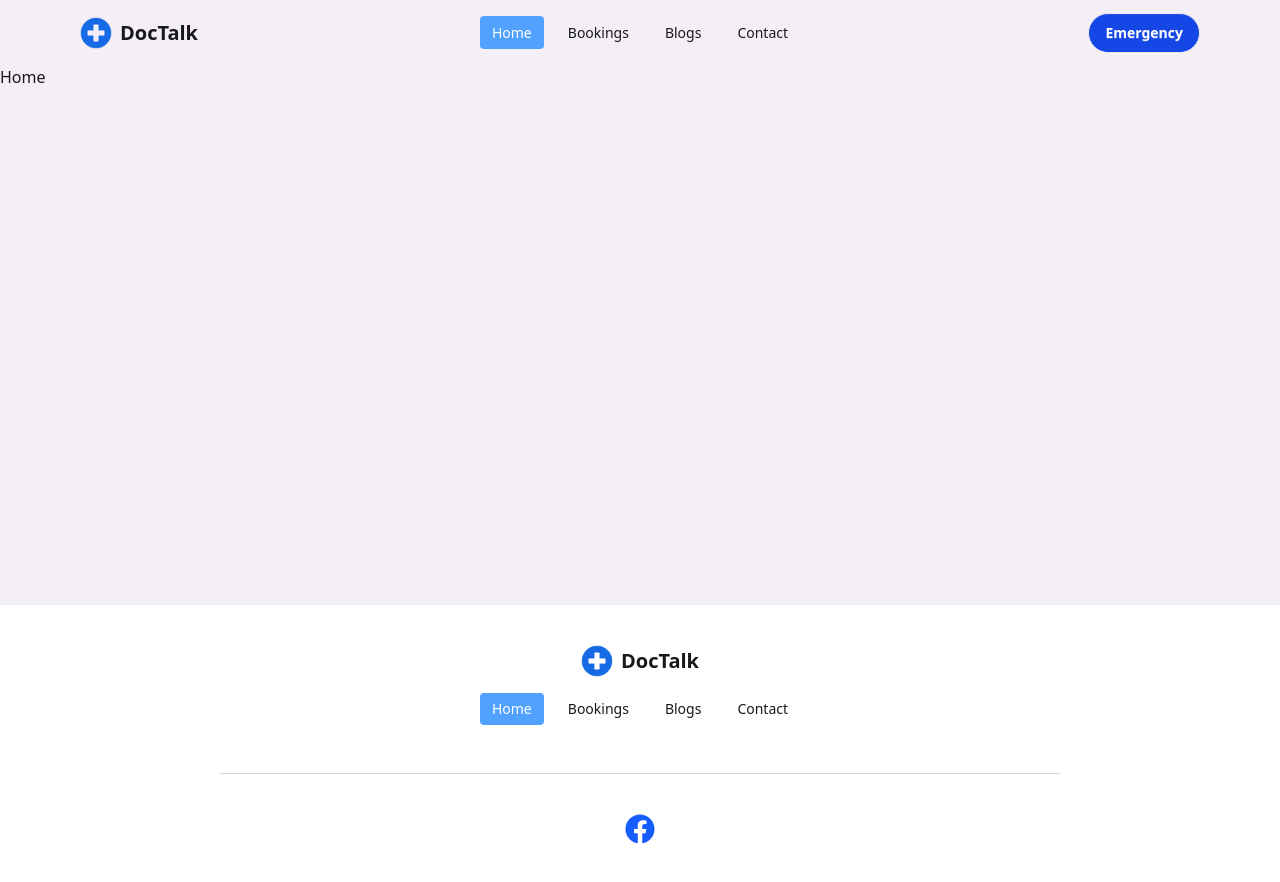
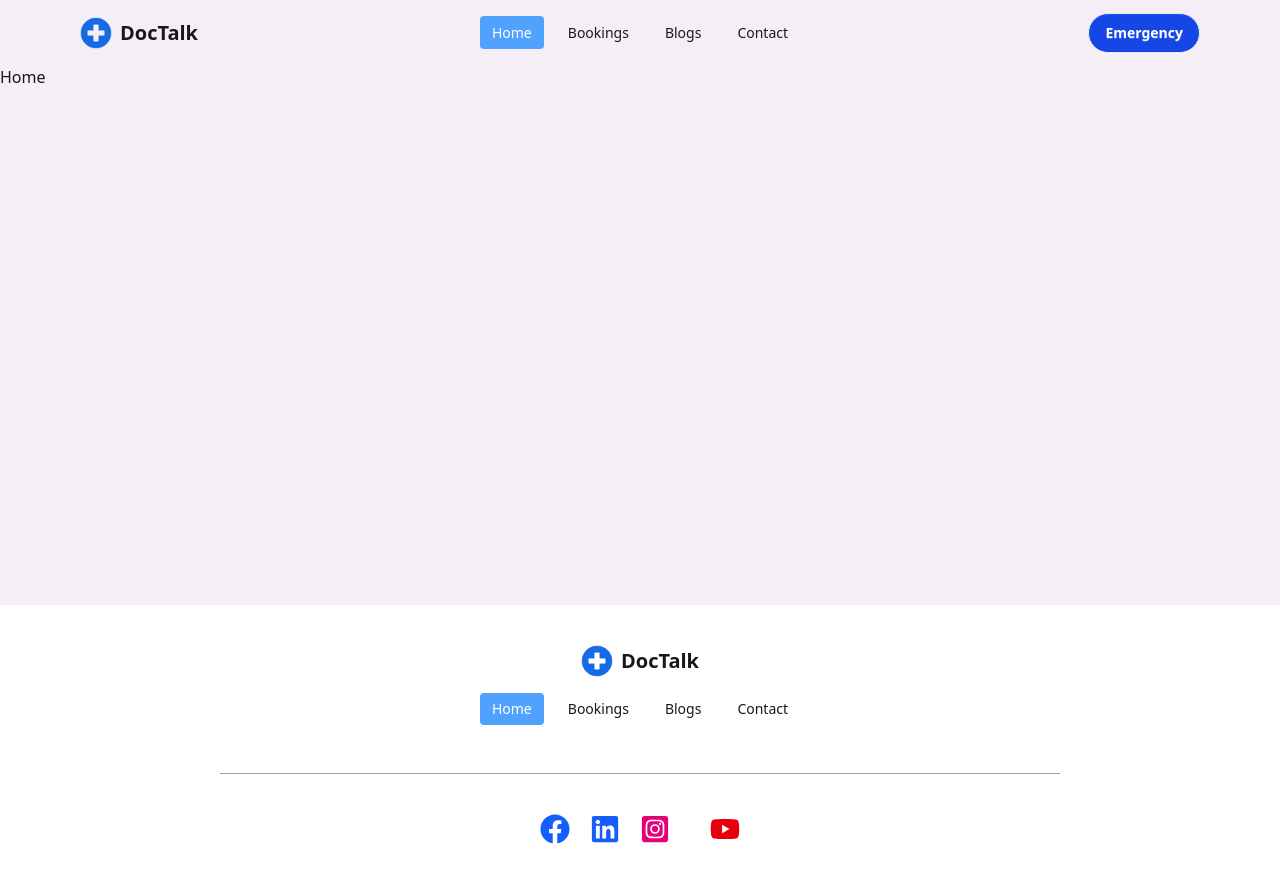
Before and after one commit to Dhyman-Choudhury/DocTalk-web, a React (Vite) app: page / in a window 1280 px wide. Built offline with nearby package versions, Linux system fonts and the light colour scheme.

Commit message:
footer section completed

```diff
--- /dev/null
+++ b/src/components/Banner/Banner.jsx
@@ -0,0 +1,11 @@
+import React from 'react';
+
+const Banner = () => {
+    return (
+        <div>
+
+        </div>
+    );
+};
+
+export default Banner;
--- a/src/components/Footer/Footer.jsx
+++ b/src/components/Footer/Footer.jsx
@@ -1,7 +1,7 @@
 import React from 'react';
 import logo from '../../assets/logo.png'
 import { NavLink } from 'react-router';
-import { FaFacebook } from 'react-icons/fa';
+import { FaFacebook, FaInstagramSquare, FaLinkedin, FaYoutube } from 'react-icons/fa';
 
 const Footer = () => {
     return (
@@ -22,8 +22,8 @@ const Footer = () => {
                     </ul>
                 </div>
             </aside>
-            <hr className='w-[70%] mx-auto border-gray-300' />
-            <nav>
+            <hr className='w-[70%] mx-auto border-gray-400' />
+            <nav className='flex gap-5'>
                 <a
                     href="https://www.facebook.com"
                     target="_blank"
@@ -31,7 +31,28 @@ const Footer = () => {
                 >
                     <FaFacebook size={30} />
                 </a>
+                <a
+                href='https://www.linkedin.com'
+                target='_blank'
+                className="text-blue-600 "
+                ><FaLinkedin size={30} /></a>
 
+                <a
+                href='https://www.instagram.com/accounts/login/?hl=en'
+                target='_blank'
+
+                className='text-pink-600 '>
+                   <FaInstagramSquare size={30}/>
+                </a>
+                <a>
+
+                </a>
+                <a
+                  href='https://www.youtube.com/'
+                  target='_blank'
+                  className='text-red-600'>
+                  <FaYoutube size={30} />
+                </a>
             </nav>
         </footer>
     );
--- a/src/components/Navbar/Navbar.jsx
+++ b/src/components/Navbar/Navbar.jsx
@@ -35,7 +35,7 @@ const Navbar = () => {
             </div>
             <div className="navbar-end">
 
-                <a className="btn rounded-full bg-blue-700 text-white">Emergency</a>
+                <NavLink className="btn rounded-full bg-blue-700 text-white">Emergency</NavLink>
             </div>
         </div>
     );
```
